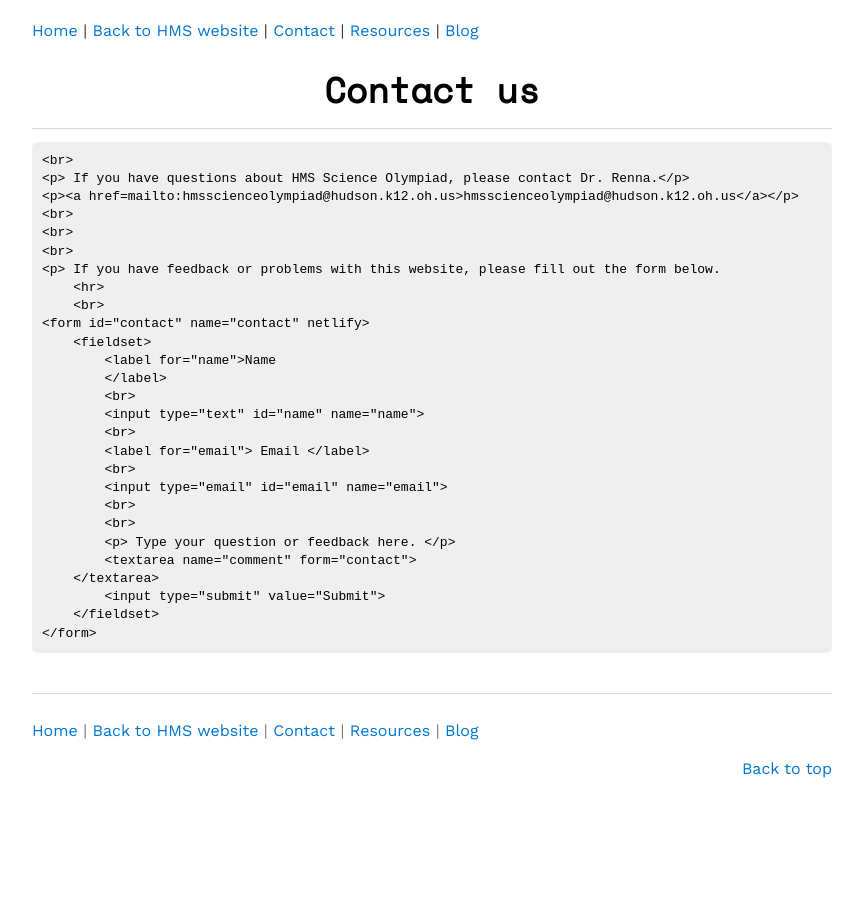
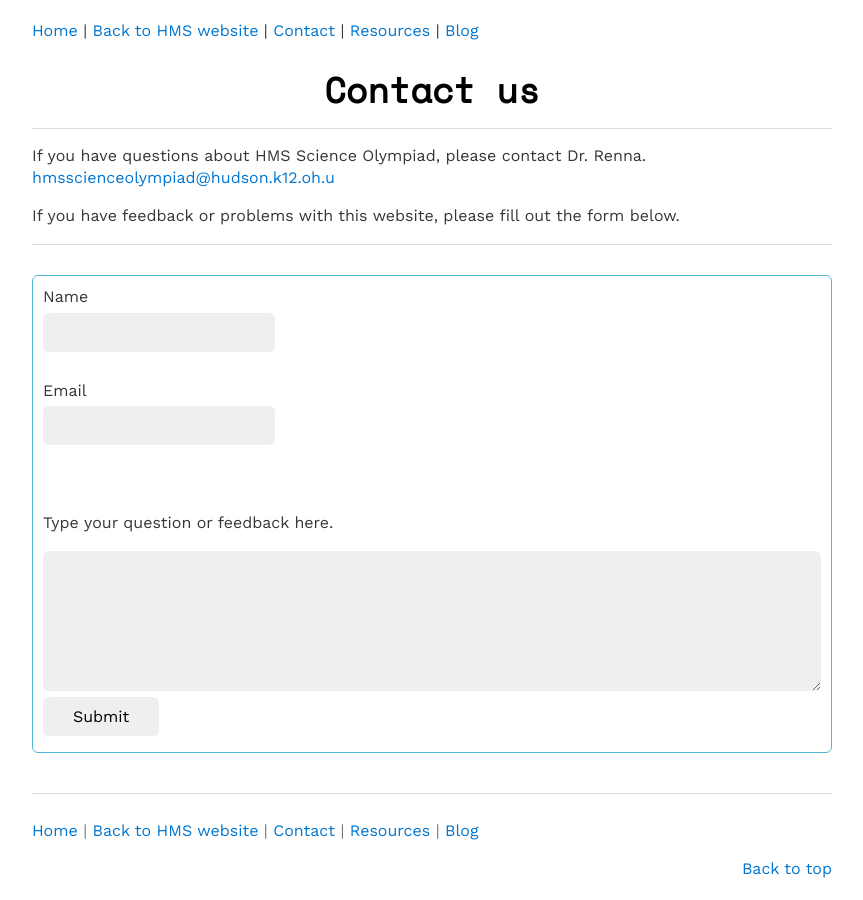
Before and after one commit to HMSSO/SciOly-Website, a Jekyll site: the page built from contact.md, in a window 1280 px wide. Shown: the whole page, without its empty margins (208-1071 px from the left). Built offline with Jekyll 4.4.1, drawn with Linux system fonts in a browser that asks for light colours; nearby versions of some CDN libraries.

Commit message:
Updated Contact

```diff
--- a/contact.md
+++ b/contact.md
@@ -1,33 +1,31 @@
 ---
 title: Contact us
+description: Contact Dr. Renna, the head coach, or the webmaster.
 layout: default
-description: Contact Dr. Renna, the head coach, or the webmaster.
 ---
 
-    <br>
-    <p> If you have questions about HMS Science Olympiad, please contact Dr. Renna.</p>
-    <p><a href=mailto:hmsscienceolympiad@hudson.k12.oh.us>hmsscienceolympiad@hudson.k12.oh.us</a></p>
-    <br>
-    <br>
-    <br>
-    <p> If you have feedback or problems with this website, please fill out the form below.
-        <hr>
-        <br>
-    <form id="contact" name="contact" netlify>
-        <fieldset>
-            <label for="name">Name
-            </label>
-            <br>
-            <input type="text" id="name" name="name">
-            <br>
-            <label for="email"> Email </label>
-            <br>
-            <input type="email" id="email" name="email">
-            <br>
-            <br>
-            <p> Type your question or feedback here. </p>
-            <textarea name="comment" form="contact">
-        </textarea>
-            <input type="submit" value="Submit">
-        </fieldset>
-    </form>
+If you have questions about HMS Science Olympiad, please contact Dr. Renna.
+[hmsscienceolympiad@hudson.k12.oh.u](mailto:hmsscienceolympiad@hudson.k12.oh.u)
+
+
+<p> If you have feedback or problems with this website, please fill out the form below.
+<hr>
+<br>
+<form id="contact" name="contact" netlify>
+<fieldset>
+<label for="name">Name
+</label>
+<br>
+<input type="text" id="name" name="name">
+<br>
+<label for="email"> Email </label>
+<br>
+<input type="email" id="email" name="email">
+<br>
+<br>
+<p> Type your question or feedback here. </p>
+<textarea name="comment" form="contact">
+</textarea>
+<input type="submit" value="Submit">
+</fieldset>
+</form>
```
